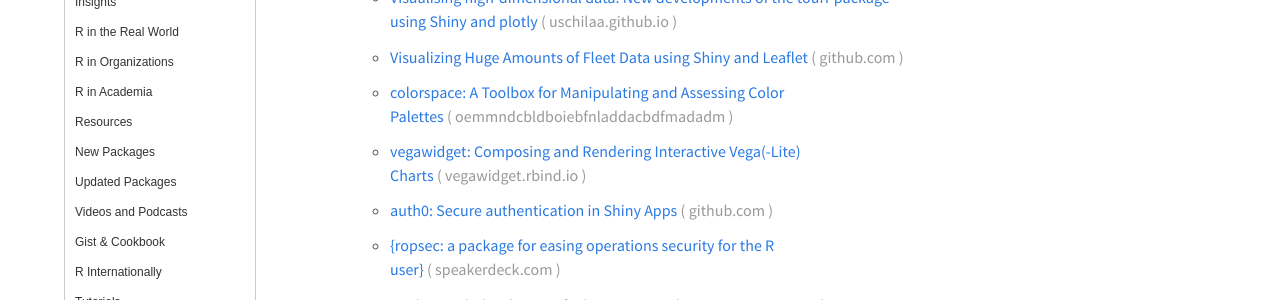
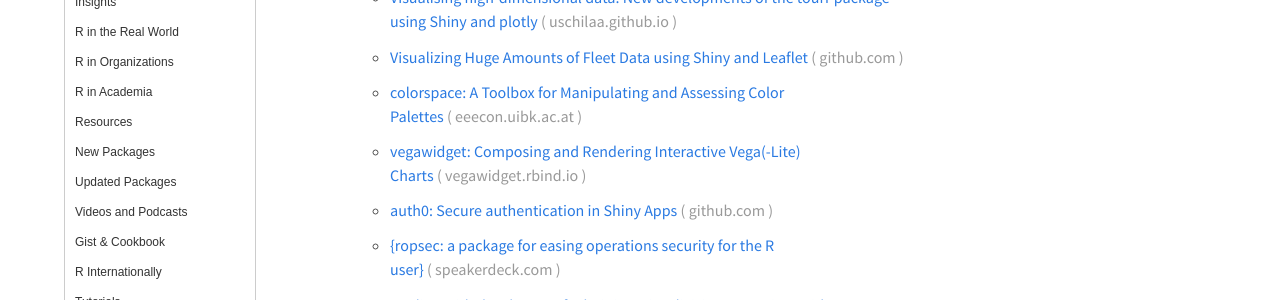
Before and after one commit to rweekly/rweekly.org, a Jekyll site: the page built from draft.md, in a window 1280 px wide and 900 px high, scrolled down 764 px. Shown: the part 154-454 px from the top of the window. Built offline with Jekyll 4.4.1, drawn with Linux system fonts in a browser that asks for light colours; emoji names are drawn with the system emoji font; comment, search, counter and statistics services are not loaded; some of the changed lines change nothing that is shown.

Commit message:
URL correction

```diff
--- a/draft.md
+++ b/draft.md
@@ -30,7 +30,7 @@
     + [Headless Chrome Automation with R: About the crrri package](https://cderv.gitlab.io/user2019-crrri/#1)
     + [Visualising high-dimensional data: New developments of the tourr package using Shiny and plotly](https://uschilaa.github.io/useR2019/#1)
     + [Visualizing Huge Amounts of Fleet Data using Shiny and Leaflet](https://github.com/wittmaan/UseR2019/blob/master/slides/slides_wittmann_20190619.pdf)
-    + [colorspace: A Toolbox for Manipulating and Assessing Color Palettes](chrome-extension://oemmndcbldboiebfnladdacbdfmadadm/https://eeecon.uibk.ac.at/~zeileis/papers/useR-2019.pdf)
+    + [colorspace: A Toolbox for Manipulating and Assessing Color Palettes](https://eeecon.uibk.ac.at/~zeileis/papers/useR-2019.pdf)
     + [vegawidget: Composing and Rendering Interactive Vega(-Lite) Charts](https://vegawidget.rbind.io/posts/2019-07-10-user-2019-presentation/)
     + [auth0: Secure authentication in Shiny Apps](https://github.com/jtrecenti/slides/blob/master/20190620_auth0/index.pdf)
     + [{ropsec: a package for easing operations security for the R user}](https://speakerdeck.com/czeildi/ropsec-a-package-for-easing-operations-security-for-the-r-user)
```
